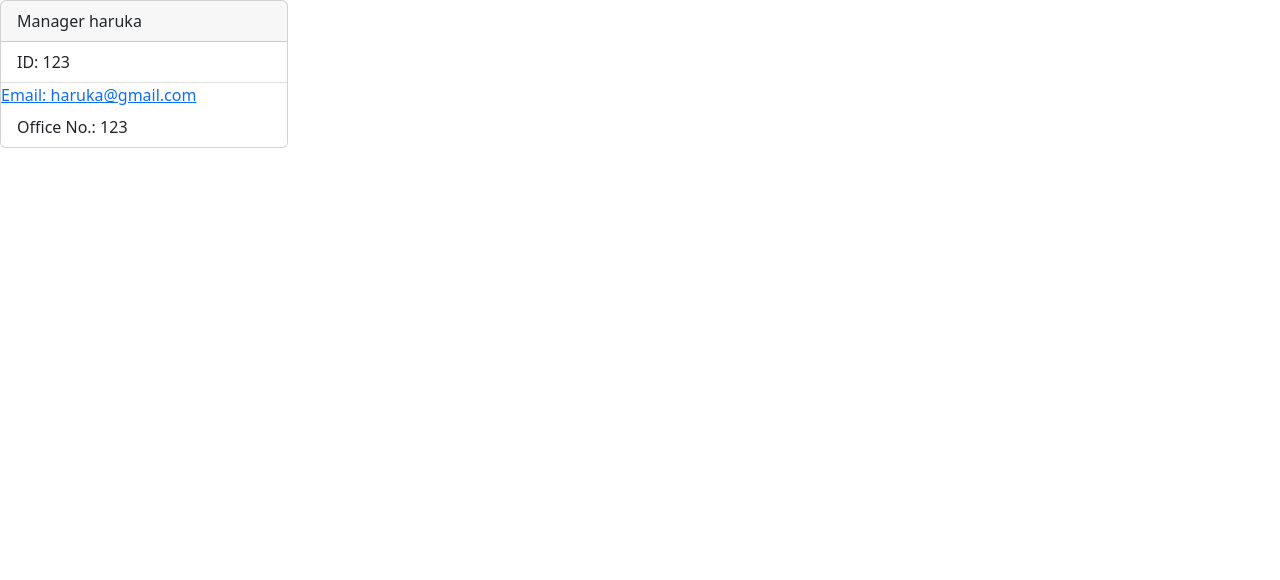
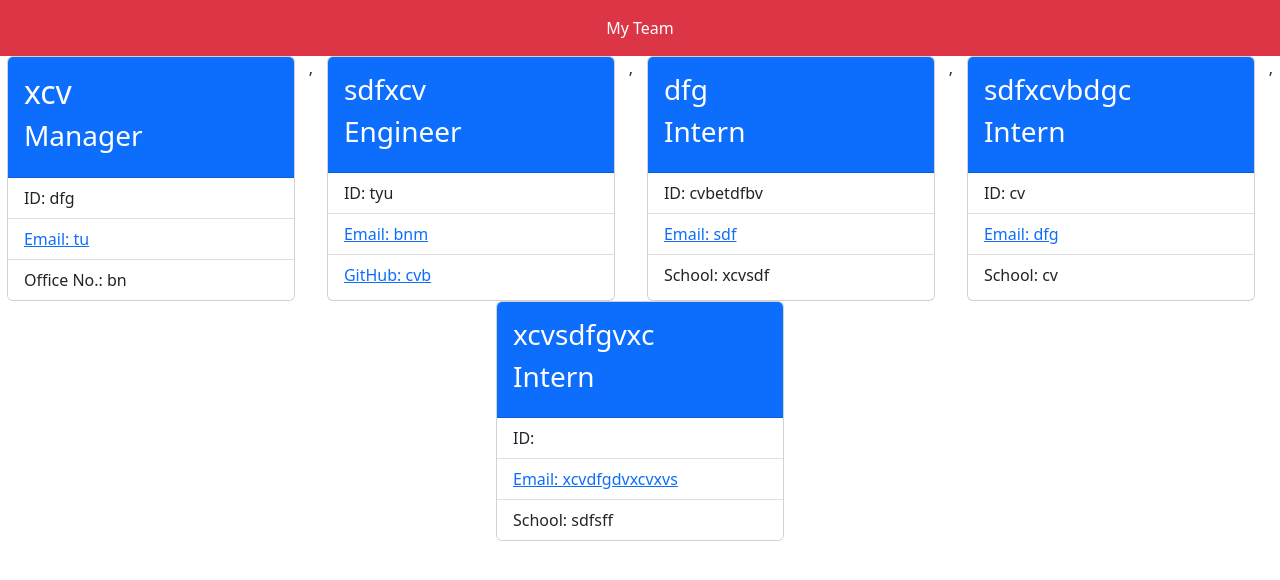
Before and after one commit to Haruka08/profile-generator, a website: page index.html in a window 1280 px wide. Drawn offline with nearby package versions, Linux system fonts and the light colour scheme.

Commit message:
adjusted styles to include colour, modify positions, and added links

```diff
--- a/index.html
+++ b/index.html
@@ -8,20 +8,80 @@
         <link href="https://cdn.jsdelivr.net/npm/bootstrap@5.2.1/dist/css/bootstrap.min.css" rel="stylesheet" integrity="sha384-iYQeCzEYFbKjA/T2uDLTpkwGzCiq6soy8tYaI1GyVh/UjpbCx/TYkiZhlZB6+fzT" crossorigin="anonymous">
     </head>
     <body>
+        <div class="text-bg-danger p-3 text-lg-center">My Team</div>
+
+        <div class="d-flex justify-content-around flex-wrap">
         <div class="card" style="width: 18rem;">
-            <div class="card-header">
-            Manager
-              haruka
+            <div class="card-header text-bg-primary p-3">
+            <h2>xcv</h2>
+            <h3>Manager</h3>
             </div>
             <ul class="list-group list-group-flush">
-              <li class="list-group-item">ID: 123</li>
-              <a href="mailto:haruka@gmail.com">Email: haruka@gmail.com</a>
-              <li class="list-group-item">Office No.: 123</li>
+                <li class="list-group-item">ID: dfg</li>
+                <li class="list-group-item">
+                    <a href="mailto:tu">Email: tu</a>
+                </li>
+                <li class="list-group-item">
+                Office No.: bn
+                </li>
+            </ul>
+          </div>,<div class="card" style="width: 18rem;">
+            <div class="card-header text-bg-primary p-3">
+            <h3>sdfxcv</h3>
+            <h3>Engineer</h3>
+            </div>
+            <ul class="list-group list-group-flush">
+                <li class="list-group-item">ID: tyu</li>
+                <li class="list-group-item">
+                    <a href="mailto:bnm">Email: bnm</a>
+                </li>
+                <li class="list-group-item">
+                <a href="https://github.com/cvb">GitHub: cvb</a>
+                </li>
+            </ul>
+          </div>,<div class="card" style="width: 18rem;">
+            <div class="card-header text-bg-primary p-3">
+            <h3>dfg</h3>
+            <h3>Intern</h3>
+            </div>
+            <ul class="list-group list-group-flush">
+                <li class="list-group-item">ID: cvbetdfbv</li>
+                <li class="list-group-item">
+                    <a href="mailto:sdf">Email: sdf</a>
+                </li>
+                <li class="list-group-item">
+                School: xcvsdf
+                </li>
+            </ul>
+          </div>,<div class="card" style="width: 18rem;">
+            <div class="card-header text-bg-primary p-3">
+            <h3>sdfxcvbdgc</h3>
+            <h3>Intern</h3>
+            </div>
+            <ul class="list-group list-group-flush">
+                <li class="list-group-item">ID: cv</li>
+                <li class="list-group-item">
+                    <a href="mailto:dfg">Email: dfg</a>
+                </li>
+                <li class="list-group-item">
+                School: cv
+                </li>
+            </ul>
+          </div>,<div class="card" style="width: 18rem;">
+            <div class="card-header text-bg-primary p-3">
+            <h3>xcvsdfgvxc</h3>
+            <h3>Intern</h3>
+            </div>
+            <ul class="list-group list-group-flush">
+                <li class="list-group-item">ID: </li>
+                <li class="list-group-item">
+                    <a href="mailto:xcvdfgdvxcvxvs">Email: xcvdfgdvxcvxvs</a>
+                </li>
+                <li class="list-group-item">
+                School: sdfsff
+                </li>
             </ul>
           </div>
 
-
-
-
     </body>
     </html>
```
Also changed, not shown: index.js (+14 -10 lines).
